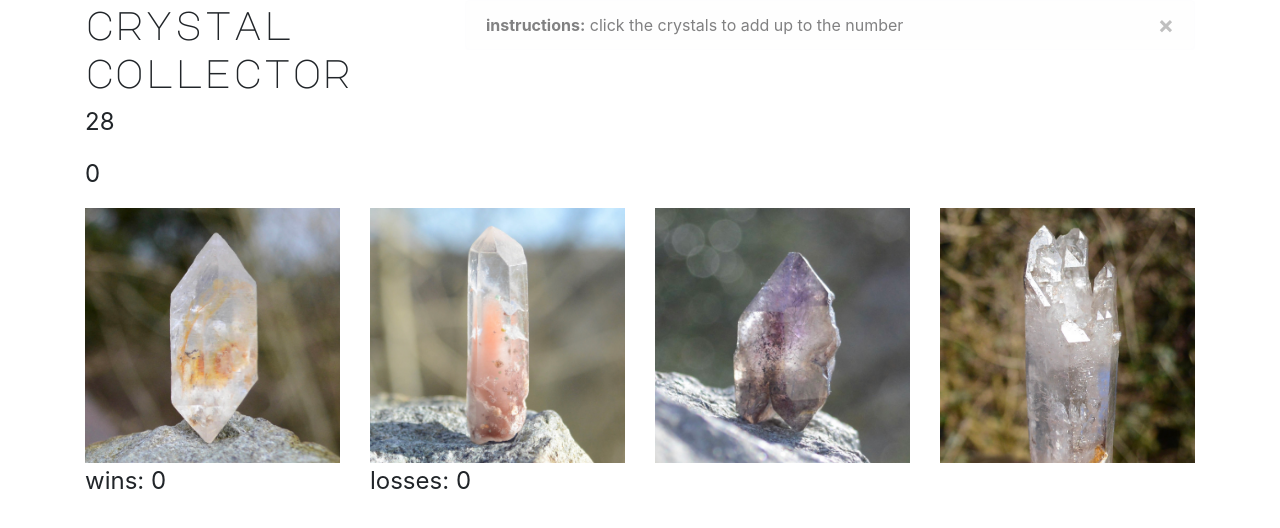
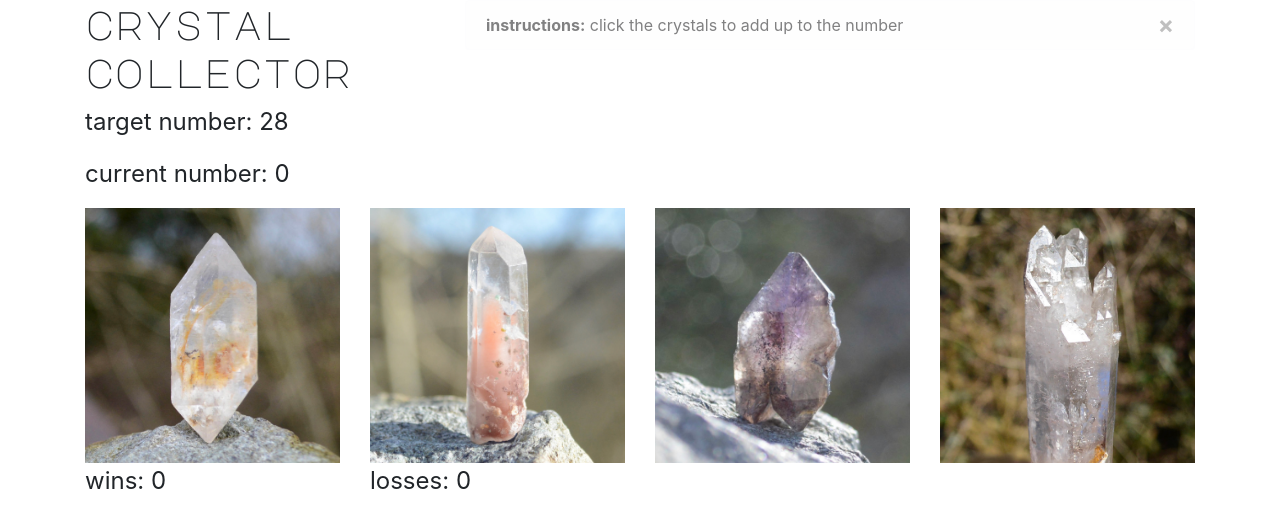
Before and after one commit to onahbosen/onahbosen.github.io, a plain HTML site: page unit-4-game/index.html in a window 1280 px wide. Drawn offline with nearby package versions, Linux system fonts and the light colour scheme.

Commit message:
jk now it's done

```diff
--- a/unit-4-game/index.html
+++ b/unit-4-game/index.html
@@ -30,8 +30,8 @@
     </div>
     <div class="row">
         <div class="col-md">
-            <p id="targetNumber"><span class="target-number"></span></p>
-            <p id="currentNumber"><span class="current-number">0</span></p>
+            <p>target number: <span id="targetNumber" class="target-number"></span></p>
+            <p>current number: <span id="currentNumber" class="current-number">0</span></p>
         </div>
     </div>
 
```
